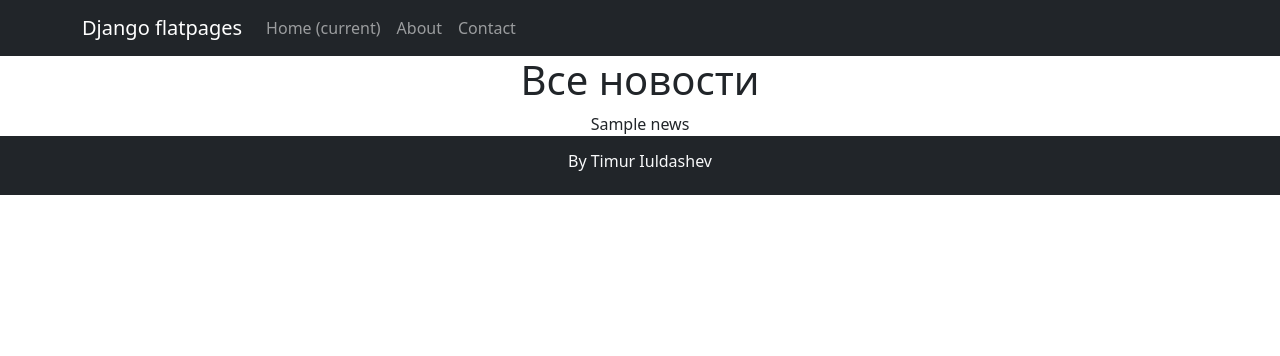
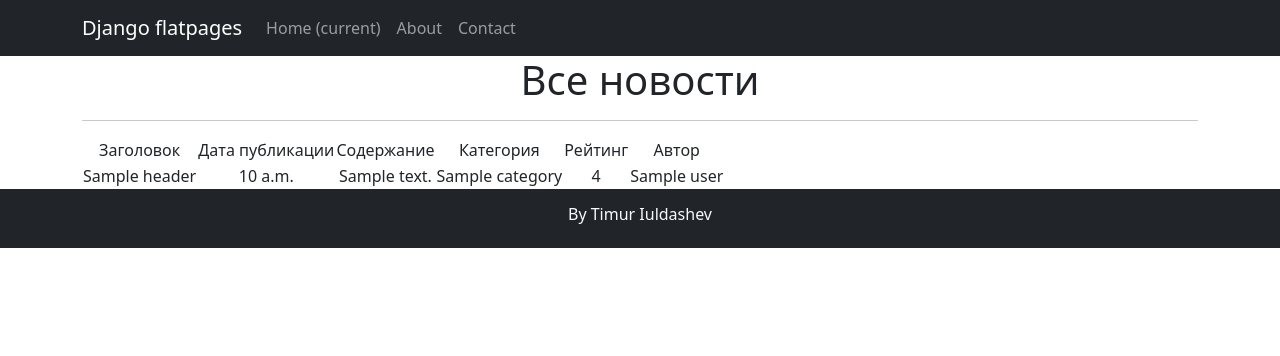
Before and after one commit to Martin7577/NewsPortal, a Django app: template templates/news.html in a window 1280 px wide. Shown: the top 356 px of the page. Run offline with Django 5.2, Linux system fonts and the light colour scheme; the template is opened without the code that fills it: most values are stand-ins (such as "Sample title", 1, 10 or a date in 2020); parts of the project's set-up code (start-up, migrations or seed data) failed here and were passed over; some libraries are stand-ins or nearby versions.

Commit message:
оформил новости на странице

```diff
--- a/rest/urls.py
+++ b/rest/urls.py
@@ -1,6 +1,6 @@
 from django.urls import path
 # Импортируем созданное нами представление
-from .views import NewsList
+from .views import NewsList, NewsDetail
 
 
 urlpatterns = [
@@ -11,4 +11,5 @@ urlpatterns = [
    # а Django ожидает функцию, нам надо представить этот класс в виде view.
    # Для этого вызываем метод as_view.
    path('', NewsList.as_view()),
+   path('<int:pk>', NewsDetail.as_view()),
 ]
--- a/templates/news.html
+++ b/templates/news.html
@@ -1,12 +1,39 @@
 {% extends 'flatpages/default.html' %}
 
-<!-- Название у нас будет products -->
 {% block title %}
-Products
+News
 {% endblock title %}
 
-<!-- В контенте на странице мы выводим все товары -->
 {% block content %}
 <h1>Все новости</h1>
-{{ news }}
+<hr>
+   {% if news %}
+       <table>
+            <tr>
+                <td>Заголовок</td>
+                <td>Дата публикации</td>
+                <td>Содержание</td>
+                <td>Категория</td>
+                <td>Рейтинг</td>
+                <td>Автор</td>
+
+
+           </tr>
+           {% for new in news %}
+           <tr>
+               <td>{{ new.header }}</td>
+<!--               <td>{{ new.time_in|date:'d M.Y'}}</td>-->
+               <td>{{ new.time_in|time:''}}</td>
+               <td>{{ new.text_post|truncatewords:20 }}</td>
+               <td>{{ new.category.nameCategory }}</td>
+               <td>{{ new.rating }}</td>
+               <td>{{ new.post_author.user }}</td>
+
+           </tr>
+           {% endfor %}
+
+       </table>
+{% else %}
+       <h2>Новостей нет!</h2>
+   {% endif %}
 {% endblock content %}
```
Also changed, not shown: rest/views.py (+9 -1 lines), templates/new.html (added, +12 -0 lines), db.sqlite3.
